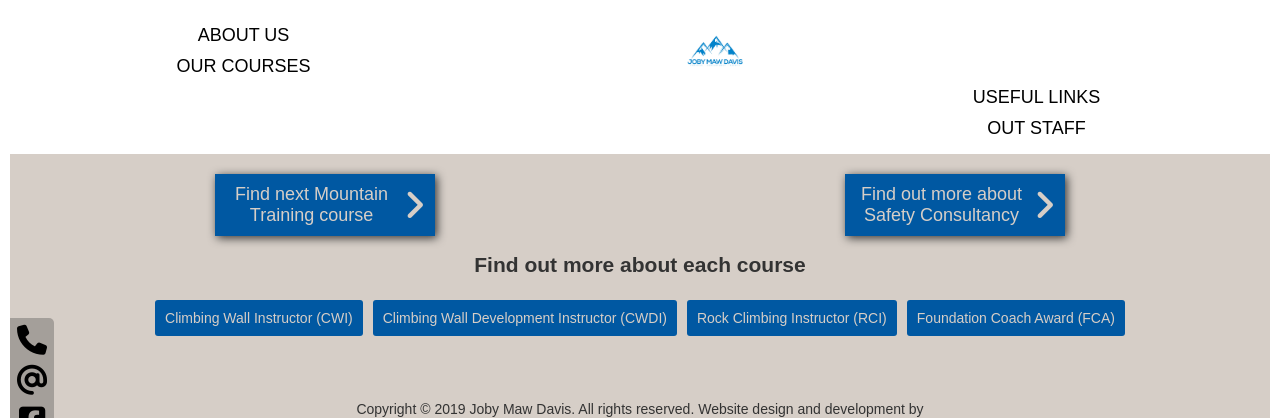
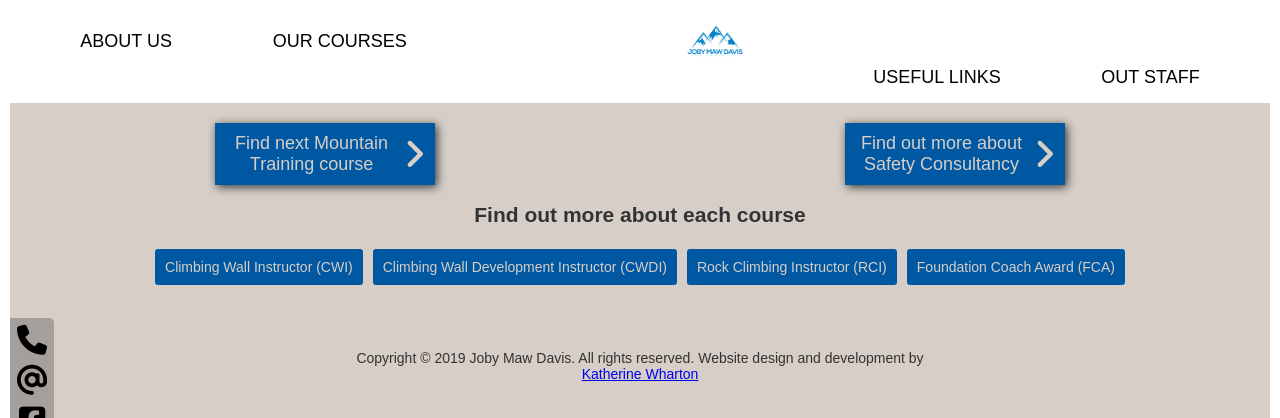
Before and after one commit to codeClimber24/codeClimber24.github.io, a PHP site: page /new/joby/indexjoby.html in a window 1280 px wide. Shown: the top 418 px of the page. Run offline with PHP 8.4, Linux system fonts and the light colour scheme; style sheets or scripts are compiled from the project's sources; some libraries are stand-ins or nearby versions.

Commit message:
update menu

```diff
--- a/new/joby/css/styles.scss
+++ b/new/joby/css/styles.scss
@@ -279,7 +279,7 @@ main {
     width: 100%;
   }
 
-  nav {
+  .page-menu {
     flex-direction: row;
     padding: 10px 20px;
 
```
